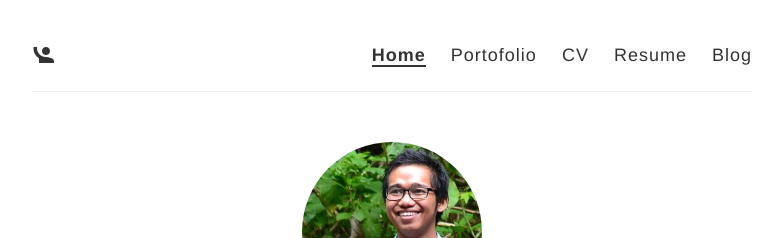
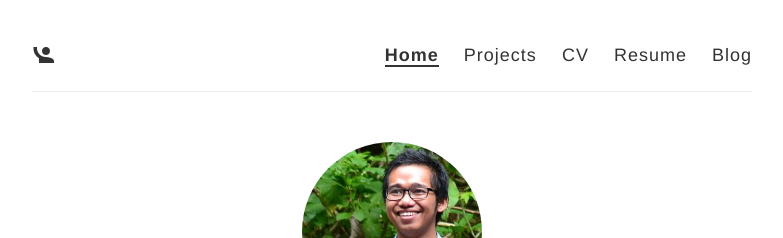
Before and after one commit to Bladefidz/bladefidz.github.io, a Jekyll site: the page built from index.html, in a window 1280 px wide. Shown: the top 238 px of the page, without its empty margins (248-1031 px from the left). Built offline with Jekyll 4.4.1, drawn with Linux system fonts in a browser that asks for light colours.

Commit message:
Update navbar and change portfolio to projects

```diff
--- a/_includes/navbar.html
+++ b/_includes/navbar.html
@@ -12,7 +12,7 @@
 
       <nav>
         <a id="home" href="/">Home</a>
-        <a id="portofolio" href="{{ site.baseurl }}/portofolio">Portofolio</a>
+        <a id="projects" href="{{ site.baseurl }}/projects">Projects</a>
         <a id="cv" href="{{ site.baseurl }}/cv">CV</a>
         <a id="resume" href="{{ site.baseurl }}/cv">Resume</a>
         <a id="blog" href="{{ site.baseurl }}/blog">Blog</a>
```
Also changed, not shown: projects.html (renamed from portofolio.html).
